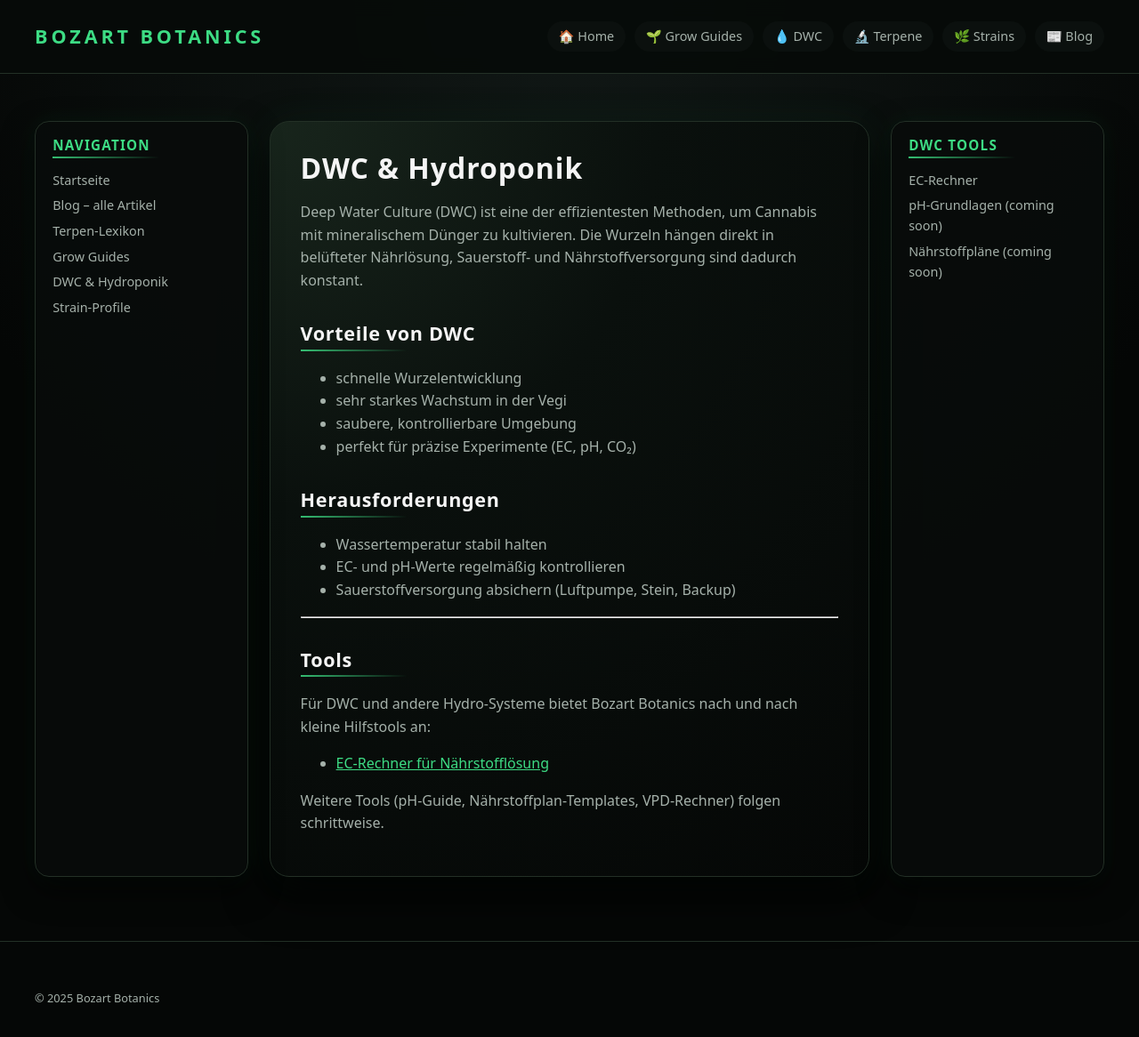
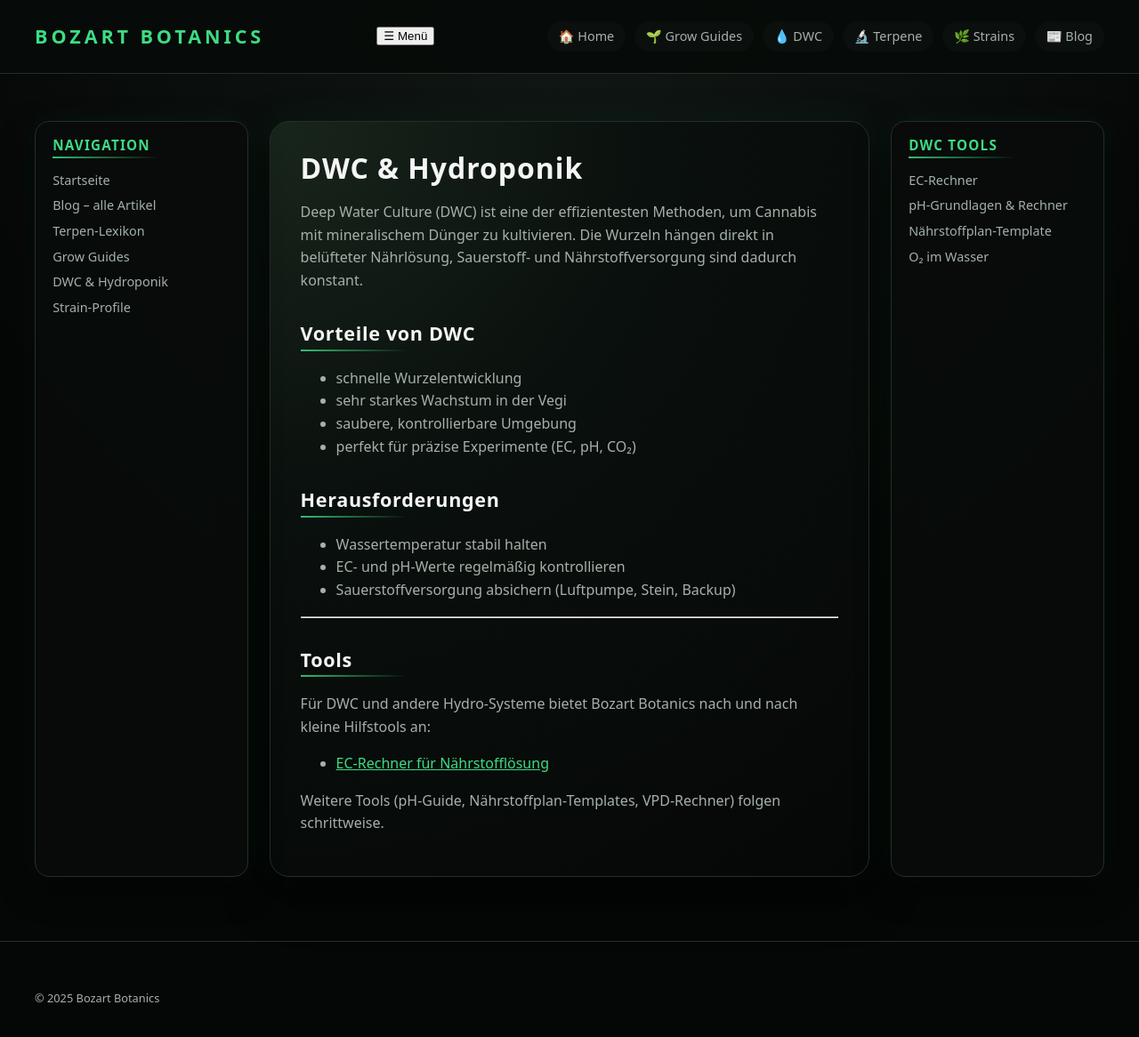
Before and after one commit to bozart-army/bozart-botanics, a Jekyll site: the page built from dwc/index.md, in a window 1280 px wide and 1201 px high. Shown: the top 1166 px of the window at 89% size. Built offline with Jekyll 4.4.1, drawn with Linux system fonts in a browser that asks for light colours.

Commit message:
Update sidebar links and button accessibility

```diff
--- a/_layouts/default.html
+++ b/_layouts/default.html
@@ -7,7 +7,7 @@
 
   <link rel="stylesheet" href="{{ '/assets/style.css' | relative_url }}">
 
-  <!-- Favicon & Theme-Farbe (falls Dateien noch fehlen, ist das nicht schlimm) -->
+  <!-- Favicon & Theme-Farbe (wenn Dateien noch fehlen, ist das nicht schlimm) -->
   <link rel="icon" type="image/png" href="{{ '/assets/bozart-botanics-icon.png' | relative_url }}">
   <meta name="theme-color" content="#070b09">
   <meta property="og:image" content="{{ '/assets/bozart-botanics-preview.png' | relative_url }}">
@@ -20,6 +20,11 @@
       <h1 class="site-title">
         <a href="{{ '/' | relative_url }}">BOZART BOTANICS</a>
       </h1>
+
+      <button class="menu-toggle" aria-label="Navigation öffnen oder schließen">
+        <span>☰ Menü</span>
+      </button>
+
       <nav class="site-nav">
         <a href="{{ '/'         | relative_url }}">🏠 Home</a>
         <a href="{{ '/grow/'    | relative_url }}">🌱 Grow Guides</a>
@@ -69,9 +74,10 @@
         {% elsif page.sidebar == "dwc" %}
           <h2 class="sidebar-title">DWC Tools</h2>
           <ul class="sidebar-list">
-            <li><a href="{{ '/dwc/ec-rechner/' | relative_url }}">EC-Rechner</a></li>
-            <li>pH-Grundlagen (coming soon)</li>
-            <li>Nährstoffpläne (coming soon)</li>
+            <li><a href="{{ '/dwc/ec-rechner/'      | relative_url }}">EC-Rechner</a></li>
+            <li><a href="{{ '/dwc/ph-tool/'         | relative_url }}">pH-Grundlagen & Rechner</a></li>
+            <li><a href="{{ '/dwc/naehrstoffplan/'  | relative_url }}">Nährstoffplan-Template</a></li>
+            <li><a href="{{ '/dwc/o2-tool/'         | relative_url }}">O₂ im Wasser</a></li>
           </ul>
 
         {% elsif page.sidebar == "grow" %}
```
Also changed, not shown: other parts of _layouts/default.html (+12 -0 lines).
